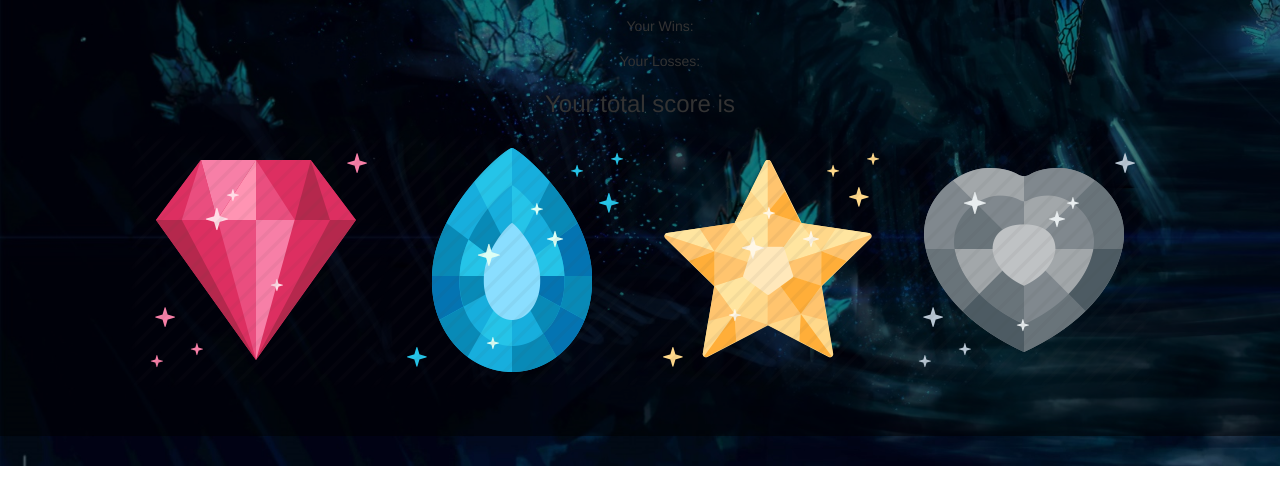
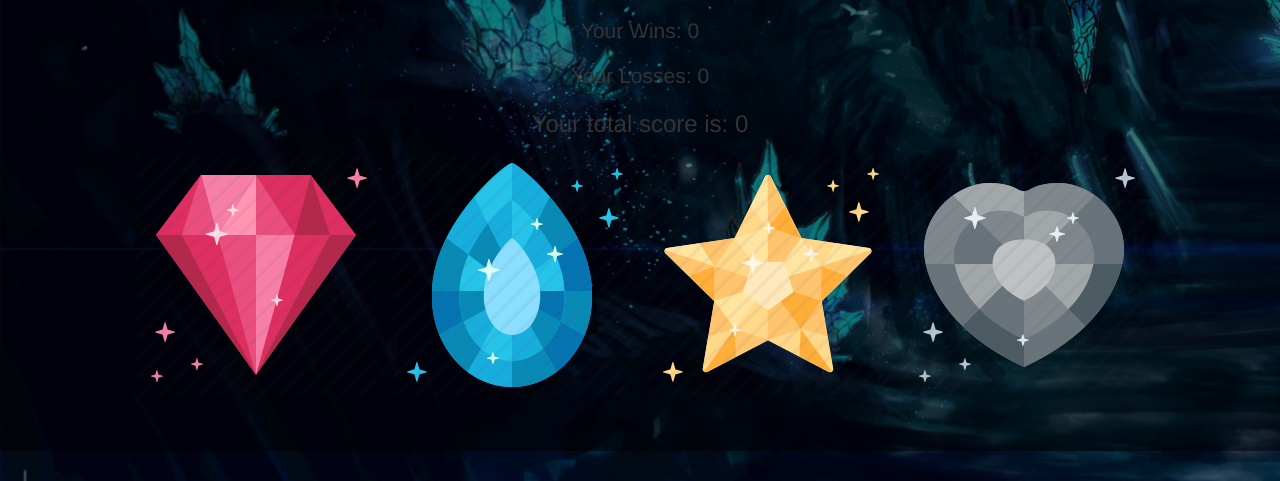
Before and after one commit to alecjpav/Crystal-Collector, a plain HTML site: page index.html in a window 1280 px wide. Shown: the part 561-1042 px from the top of the page. Drawn offline with nearby package versions, Linux system fonts and the light colour scheme.

Commit message:
Fixed scores to display on the same line as the text

```diff
--- a/assets/javascript/game.js
+++ b/assets/javascript/game.js
@@ -7,6 +7,7 @@ var win = 0;
 var randomNum = Math.floor(Math.random() * (102)+ 19);
 var gemArray = [];
 var total = 0;
+startgame();
 	// generating a random value for the gems
 
 	function gemFunc() {
@@ -72,6 +73,8 @@ outputScore(".gem4", 3);
 			restart();
 
 		}
+		}
+
 		// function resets all variables and creates a new random word
 		function restart() {
 
@@ -88,9 +91,15 @@ outputScore(".gem4", 3);
 			$(".score").html(total);
 
 			$("#winlossmessage").html("");
+		}
 
+
+		function startgame() {
+			$("#wins").html(win);
+			$("#losses").html(loss);
+			$(".score").html(total);
 		}
-	}
+
 
 
 
--- a/index.html
+++ b/index.html
@@ -17,13 +17,10 @@
 			<h2>Match this number</h2>
 			<p><span class="numberToMatch"></span></p>
 			<div class="scoreBoard">
-				<ul>
-					<li><p id="winlossmessage"></p></li>
-					<li>Your Wins:<p id="wins"></p></li>
-					<li>Your Losses:<p id="losses"></p></li>
-				</ul>
-				<h3>Your total score is</h3>
-				<p><span class="score"></span></p>
+				<p><span id="winlossmessage"></p>
+				<p>Your Wins: <span id="wins"></p>
+				<p>Your Losses: <span id="losses"></p>
+				<h3>Your total score is: <span class="score"></span></h3>
 			</div>
 			<div class="gemPics">
 				<img  src="assets/images/gem1.png" alt="gem1" class="gem1 ">
```
